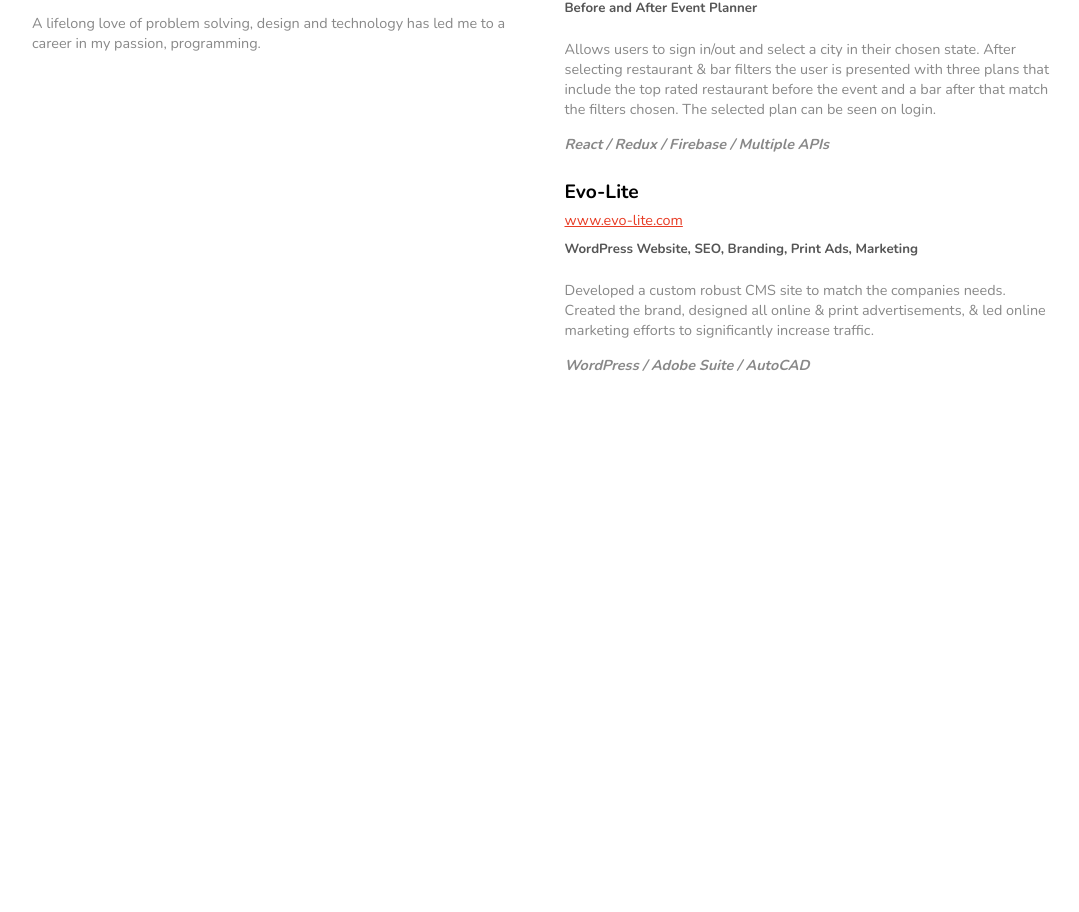
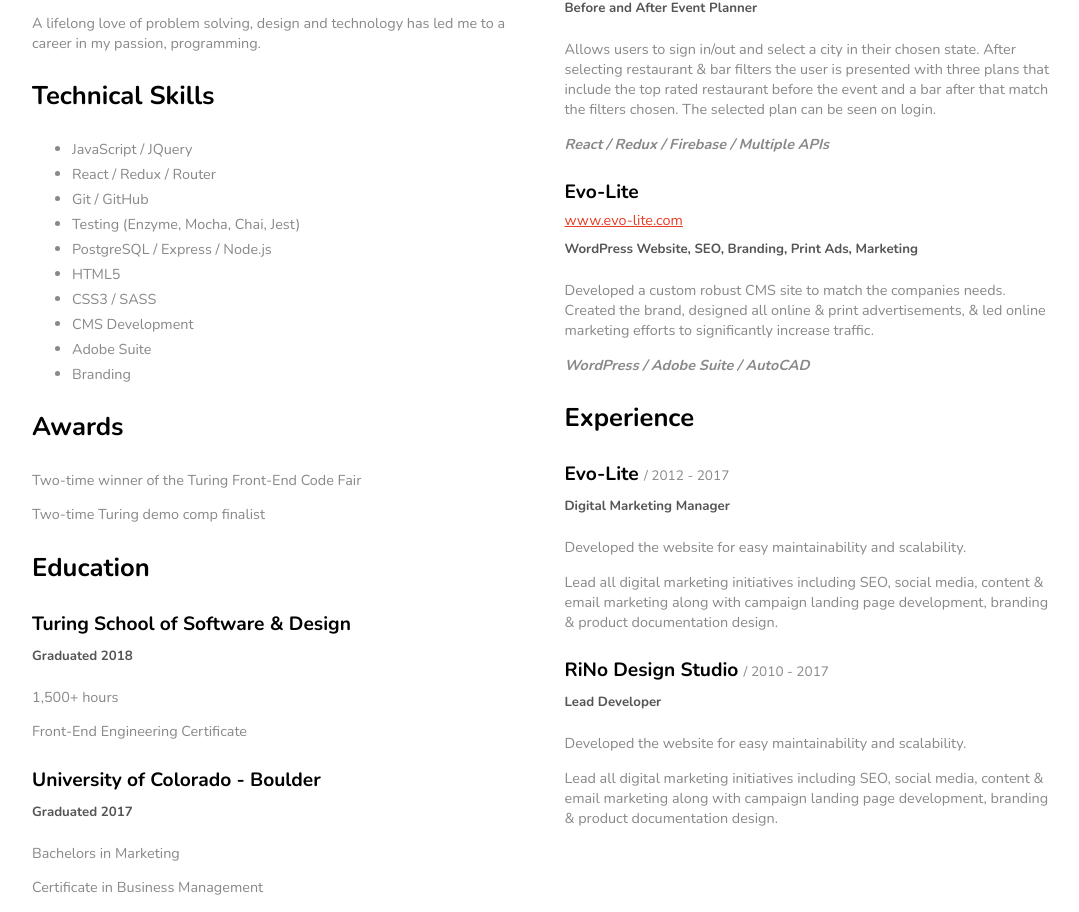
Before and after one commit to mcnamara14/portfolio, a React (Create React App) app: page /resume in a window 1280 px wide. Shown: the part 699-1611 px from the top of the page, without its empty margins (96-1175 px from the left). Before the commit the page ends 1088 px from the top, so only its background shows below. Built offline with nearby package versions, Linux system fonts and the light colour scheme.

Commit message:
Add resume info

```diff
--- a/src/components/Resume/Resume.css
+++ b/src/components/Resume/Resume.css
@@ -40,22 +40,29 @@
   font-size: 1.2rem;
 }
 
+.resume h4 span {
+  color: #888;
+  font-weight: 300;
+  font-size: 0.85rem;
+}
+
 .resume h5 {
   margin-top: 10px;
   color: #555;
 }
 
-.resume p {
+.resume p, .resume li {
   color: #888;
   font-size: 0.9rem;
   font-weight: 300;
+  margin-top: 5px;
 }
 
 .resumeLeft, .resumeRight {
   width: 48%;
 }
 
-.resume a {
+.resumeRight a {
   color: #e83c25;
   margin-top: 5px;
   display: block;
--- a/src/components/Resume/Resume.js
+++ b/src/components/Resume/Resume.js
@@ -23,6 +23,29 @@
           <div className="resumeLeft">
             <h3>Profile</h3>
             <p>Results-driven, entrepreneurial, and innovative software developer with over seven years of web development experience and online marketing management.</p><p>A lifelong love of problem solving, design and technology has led me to a career in my passion, programming.</p>
+            <h3>Technical Skills</h3>
+            <ul>
+              <li>JavaScript / JQuery</li>
+              <li>React / Redux / Router</li>
+              <li>Git / GitHub</li>
+              <li>Testing (Enzyme, Mocha, Chai, Jest)</li>
+              <li>PostgreSQL / Express / Node.js</li>
+              <li>HTML5</li>
+              <li>CSS3 / SASS</li>
+              <li>CMS Development</li>
+              <li>Adobe Suite</li>
+              <li>Branding</li>
+            </ul>
+            <h3>Awards</h3>
+            <p>Two-time winner of the Turing Front-End Code Fair</p>
+            <p>Two-time Turing demo comp finalist</p>
+            <h3>Education</h3>
+            <h4>Turing School of Software & Design</h4>
+            <h5>Graduated 2018</h5>
+            <p>1,500+ hours</p><p>Front-End Engineering Certificate</p>
+            <h4>University of Colorado - Boulder</h4>
+            <h5>Graduated 2017</h5>
+            <p>Bachelors in Marketing</p><p>Certificate in Business Management</p>
           </div>
           <div className="resumeRight">
             <h3>Projects</h3>
@@ -36,6 +59,13 @@
             <h5>WordPress Website, SEO, Branding, Print Ads, Marketing</h5>
             <p>Developed a custom robust CMS site to match the companies needs. Created the brand, designed all online & print advertisements, & led online marketing efforts to significantly increase traffic.</p>
             <p><strong><em>WordPress / Adobe Suite / AutoCAD</em></strong></p>
+            <h3>Experience</h3>
+            <h4>Evo-Lite <span>/ 2012 - 2017</span></h4>
+            <h5>Digital Marketing Manager</h5>
+            <p>Developed the website for easy maintainability and scalability.</p><p>Lead all digital marketing initiatives including SEO, social media, content & email marketing along with campaign landing page development, branding & product documentation design. </p>
+            <h4>RiNo Design Studio <span>/ 2010 - 2017</span></h4>
+            <h5>Lead Developer</h5>
+            <p>Developed the website for easy maintainability and scalability.</p><p>Lead all digital marketing initiatives including SEO, social media, content & email marketing along with campaign landing page development, branding & product documentation design. </p>
           </div>
         </section>
 
```
